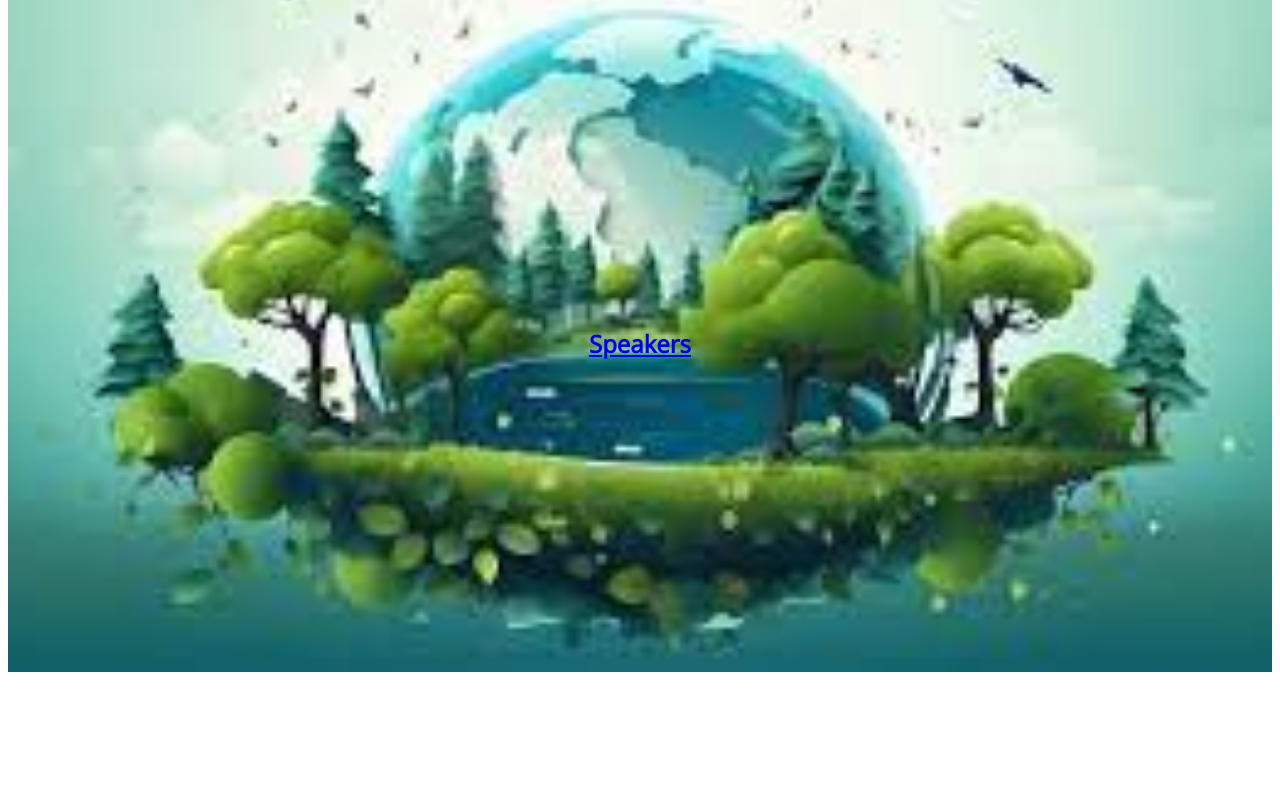
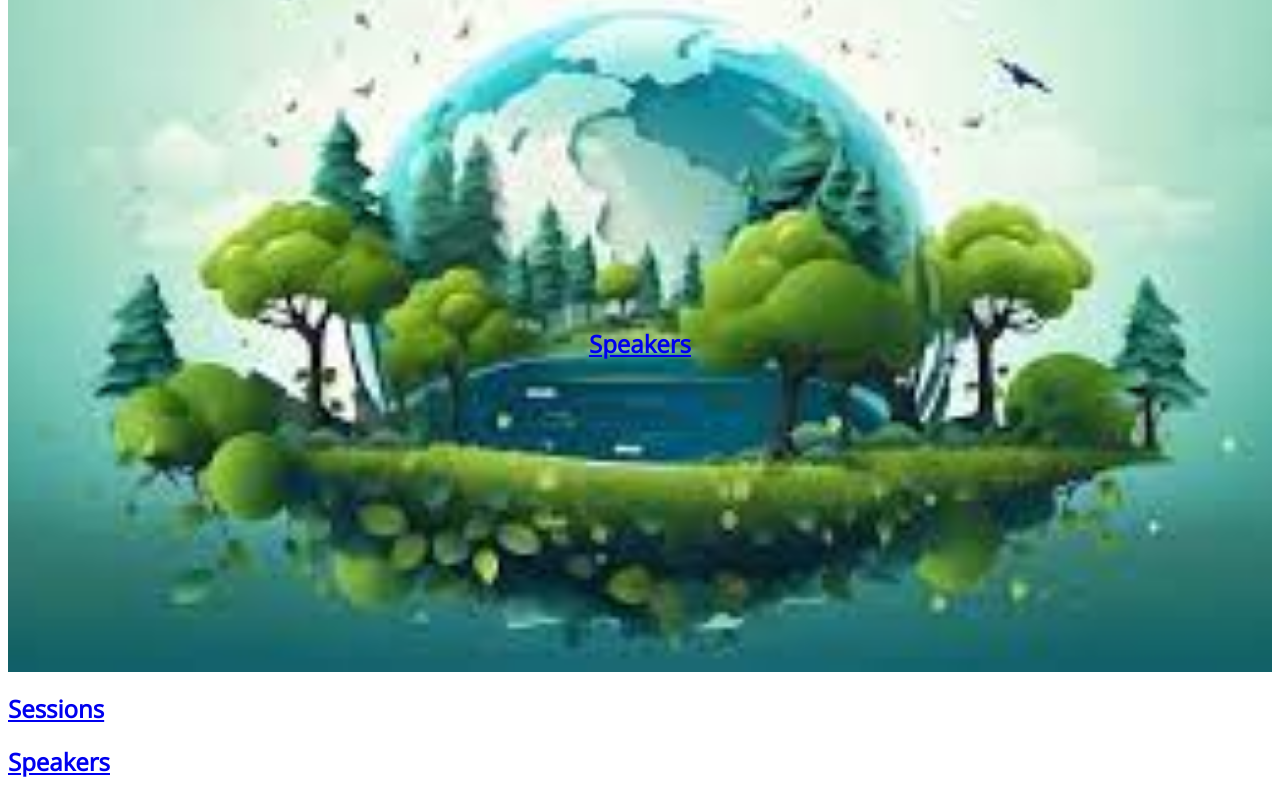
Before and after one commit to Vados1789/Facebook, a Next.js app in the folder Frontend/: page /conference in a window 1280 px wide. Shown: the part 705-1503 px from the top of the page. Before the commit the page ends 1377 px from the top, so only its background shows below. Built offline with nearby package versions, Linux system fonts and the light colour scheme.

Commit message:
Add links under picture

```diff
--- a/Frontend/src/app/conference/page.tsx
+++ b/Frontend/src/app/conference/page.tsx
@@ -32,6 +32,16 @@ export default function Page() {
                 </h2>
                 </div>
             </div>
+            <h2>
+                <Link href="/conference/sessions">
+                    Sessions
+                </Link>
+            </h2>
+            <h2>
+                <Link href="/conference/speakers">
+                    Speakers
+                </Link>
+            </h2>
         </>
     );
 }
```
